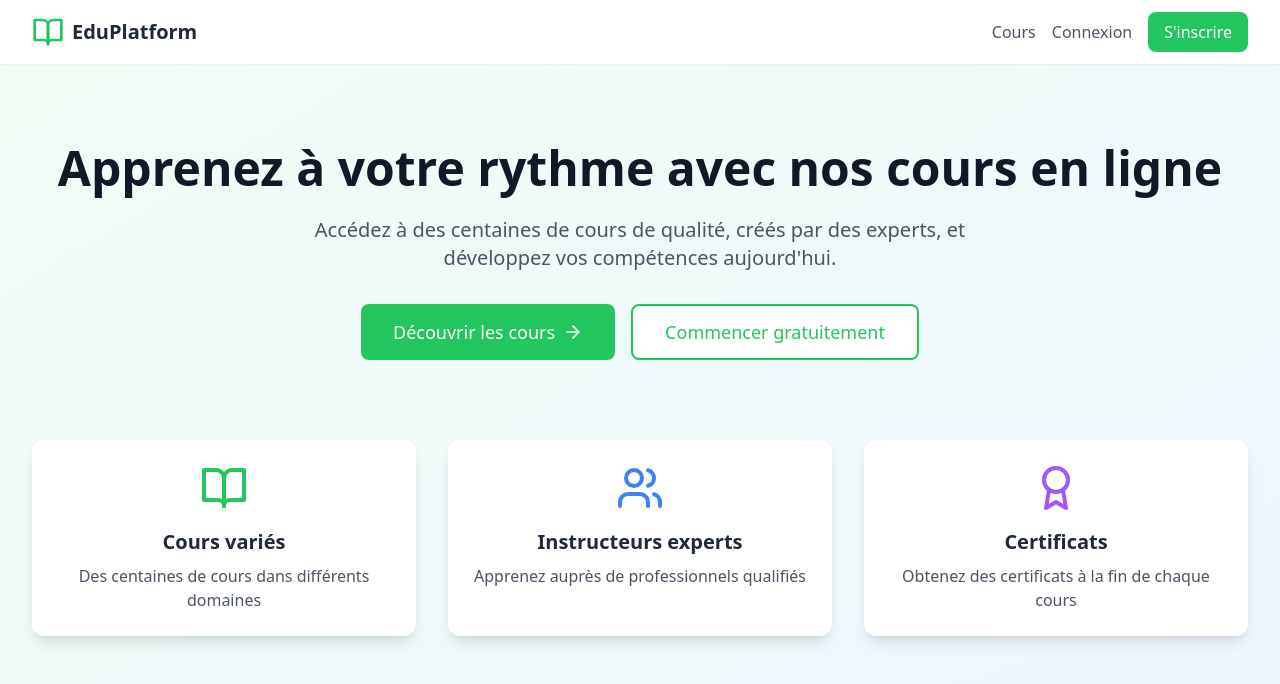
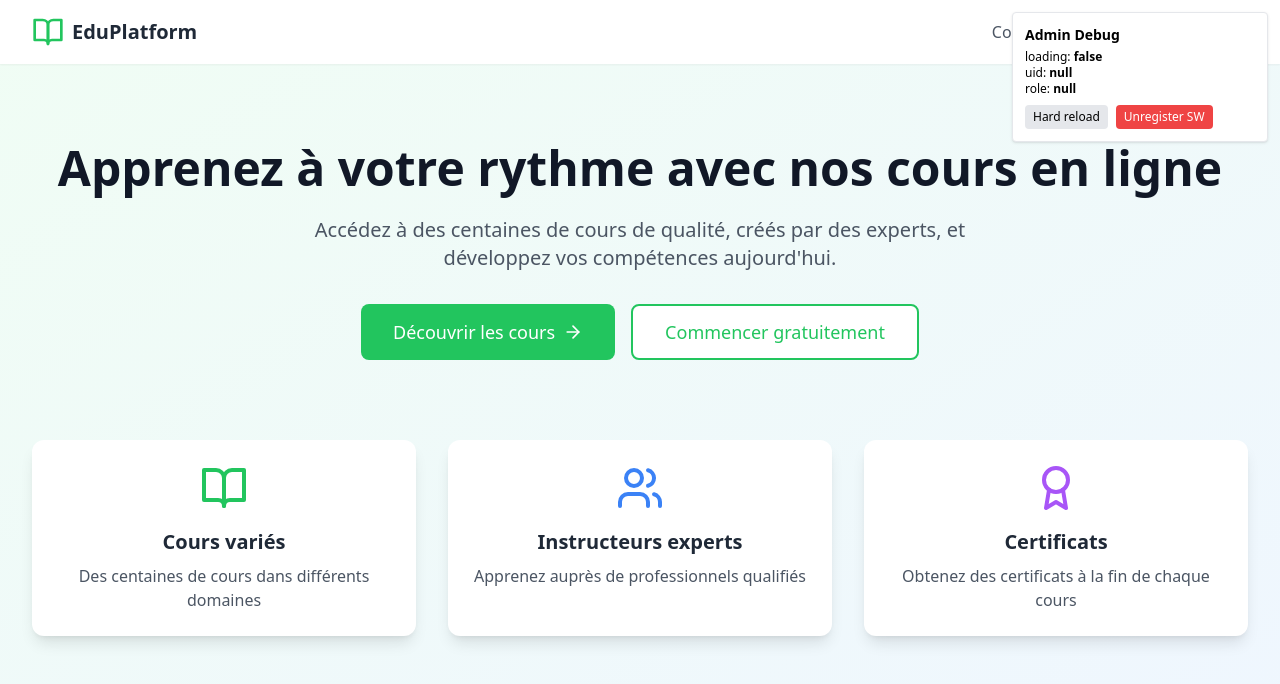
Before and after one commit to hssanmnasri-source/plateforme-educative, a React (Vite) app in the folder frontend/: page / in a window 1280 px wide. Shown: the top 684 px of the page. Built offline with nearby package versions, Linux system fonts and the light colour scheme; no server answers.

Commit message:
debug(ui): add AdminStatusOverlay to show auth uid/role and unregister SW

```diff
--- a/frontend/src/App.jsx
+++ b/frontend/src/App.jsx
@@ -14,6 +14,7 @@ import PaymentSuccess from './pages/PaymentSuccess';
 import PaymentCancel from './pages/PaymentCancel';
 import AdminDashboard from './pages/admin/AdminDashboard';
 import { ADMIN_PATH, DASHBOARD_PATH } from './config/routes';
+import AdminStatusOverlay from './components/debug/AdminStatusOverlay';
 
 function App() {
   return (
@@ -24,6 +25,7 @@ function App() {
       }}
     >
       <AuthProvider>
+        <AdminStatusOverlay />
         <Routes>
           <Route path="/login" element={<Login />} />
           <Route path="/register" element={<Register />} />
--- /dev/null
+++ b/frontend/src/components/debug/AdminStatusOverlay.jsx
@@ -0,0 +1,34 @@
+import React from 'react';
+import { useAuth } from '../../contexts/AuthContext';
+
+export default function AdminStatusOverlay() {
+  const { currentUser, userProfile, loading } = useAuth();
+
+  const unregisterSW = async () => {
+    if ('serviceWorker' in navigator) {
+      const regs = await navigator.serviceWorker.getRegistrations();
+      for (const r of regs) {
+        try { await r.unregister(); } catch (e) { /* ignore */ }
+      }
+      // reload after unregistering
+      window.location.reload(true);
+    } else {
+      alert('ServiceWorker not supported in this browser');
+    }
+  };
+
+  return (
+    <div style={{position: 'fixed', right: 12, top: 12, zIndex: 9999}}>
+      <div className="bg-white border rounded p-3 shadow text-xs w-64">
+        <div className="font-semibold text-sm mb-1">Admin Debug</div>
+        <div>loading: <strong>{String(loading)}</strong></div>
+        <div>uid: <strong>{currentUser?.uid ?? 'null'}</strong></div>
+        <div>role: <strong>{userProfile?.role ?? 'null'}</strong></div>
+        <div style={{marginTop:8}}>
+          <button className="bg-gray-200 px-2 py-1 rounded mr-2" onClick={() => window.location.reload(true)}>Hard reload</button>
+          <button className="bg-red-500 text-white px-2 py-1 rounded" onClick={unregisterSW}>Unregister SW</button>
+        </div>
+      </div>
+    </div>
+  );
+}
```
